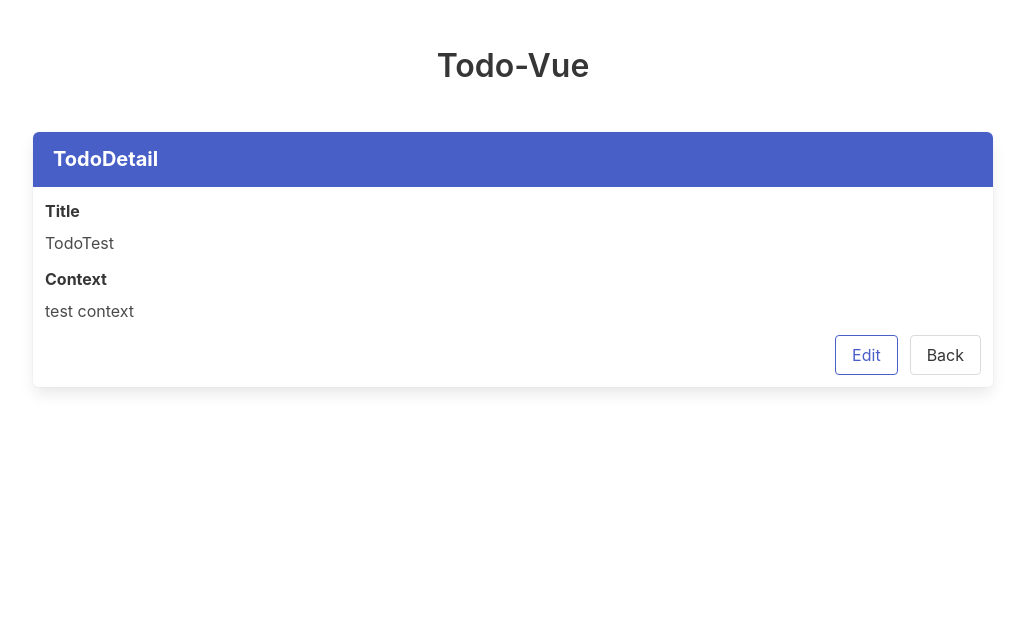
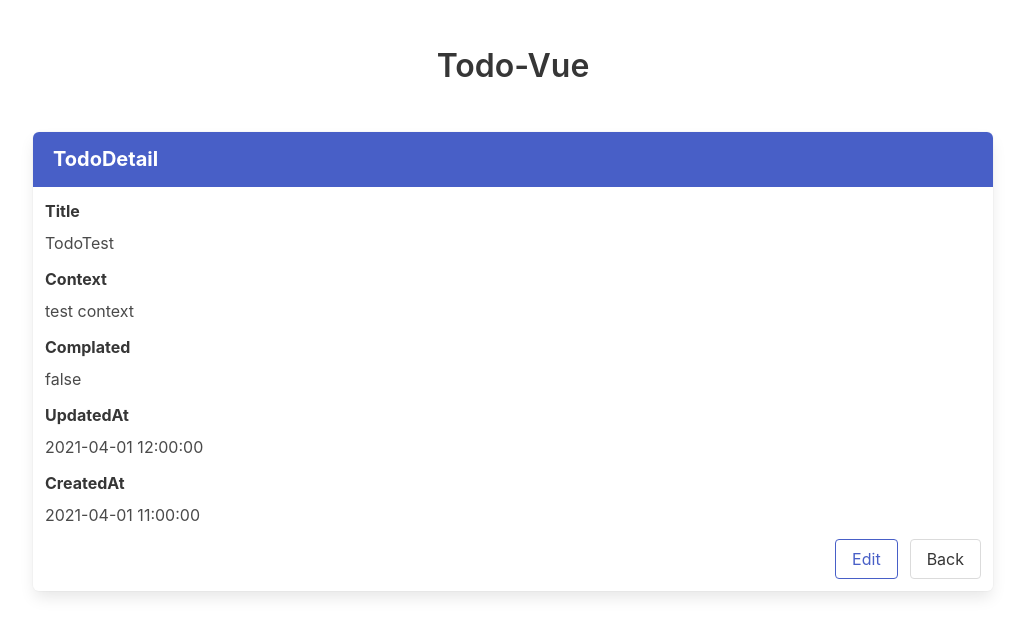
Before and after one commit to shippokun/toast-vue3, a Vue app: page /todos/1 in a window 1280 px wide. Shown: the top 636 px of the page, without its empty margins (127-1152 px from the left). Built offline with nearby package versions, Linux system fonts and the light colour scheme.

Commit message:
feat(pages/todo): detailの表示項目の追加

```diff
--- a/src/pages/todo/todo-detail/components/todo-detail/todo-detail.component.vue
+++ b/src/pages/todo/todo-detail/components/todo-detail/todo-detail.component.vue
@@ -16,11 +16,29 @@
           <p>{{ todo.context }}</p>
         </div>
       </div>
+      <div class="field">
+        <label class="label">Complated</label>
+        <div class="control">
+          <p>{{ todo.complated }}</p>
+        </div>
+      </div>
+      <div class="field">
+        <label class="label">UpdatedAt</label>
+        <div class="control">
+          <p>{{ formatDate(todo.updatedAt) }}</p>
+        </div>
+      </div>
+      <div class="field">
+        <label class="label">CreatedAt</label>
+        <div class="control">
+          <p>{{ formatDate(todo.createdAt) }}</p>
+        </div>
+      </div>
     </div>
     <div class="panel-block is-justify-content-flex-end p-3">
       <div class="field is-grouped">
         <p class="control">
-          <router-link :to="{ path: '/todos/edit' }">
+          <router-link :to="{ path: `/todos/${todo.id}/edit` }">
             <a class="button is-outlined is-link">Edit</a>
           </router-link>
         </p>
@@ -36,6 +54,7 @@
 <script lang="ts">
 import { defineComponent, PropType } from "vue";
 import { Todo } from "@/models";
+import { formatDate } from "@/libs";
 
 interface Props {
   todo: Todo;
@@ -49,8 +68,8 @@ export default defineComponent({
       required: true,
     },
   },
-  setup(props: Props) {
-    return { props };
+  setup() {
+    return { formatDate };
   },
 });
 </script>
```
